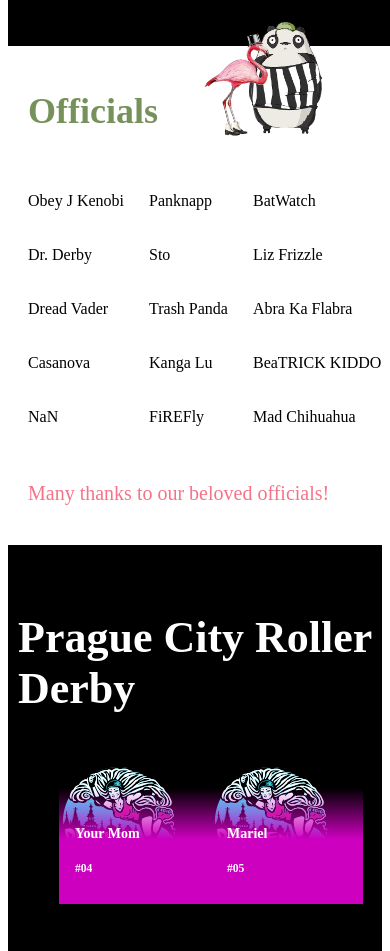
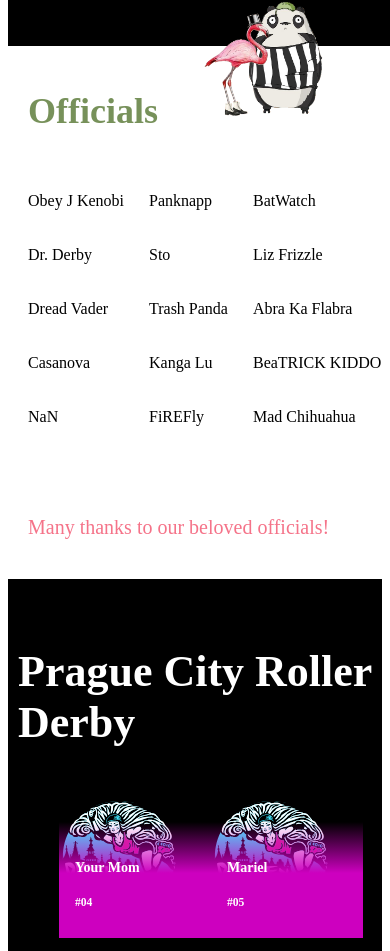
Before and after one commit to TylerovaTer/pcrd-program-page, a Next.js app: page / in a window 390 px wide. Shown: the part 1428-2379 px from the top of the page. Built offline with nearby package versions, Linux system fonts and the light colour scheme.

Commit message:
tweaksk officials

```diff
--- a/src/components/officials/officials.module.css
+++ b/src/components/officials/officials.module.css
@@ -21,7 +21,8 @@
   gap: 4px;
   column-gap: 25px;
 
-  max-height: 280px;
+  max-height: 300px;
+  min-height: 300px;
   width: fit-content;
 }
 
@@ -66,7 +67,7 @@
 @media (max-width: 550px) {
   .picture {
     width: 150px;
-    top: -90px;
+    top: -110px;
     left: 180px;
   }
   .wrapper {
```
